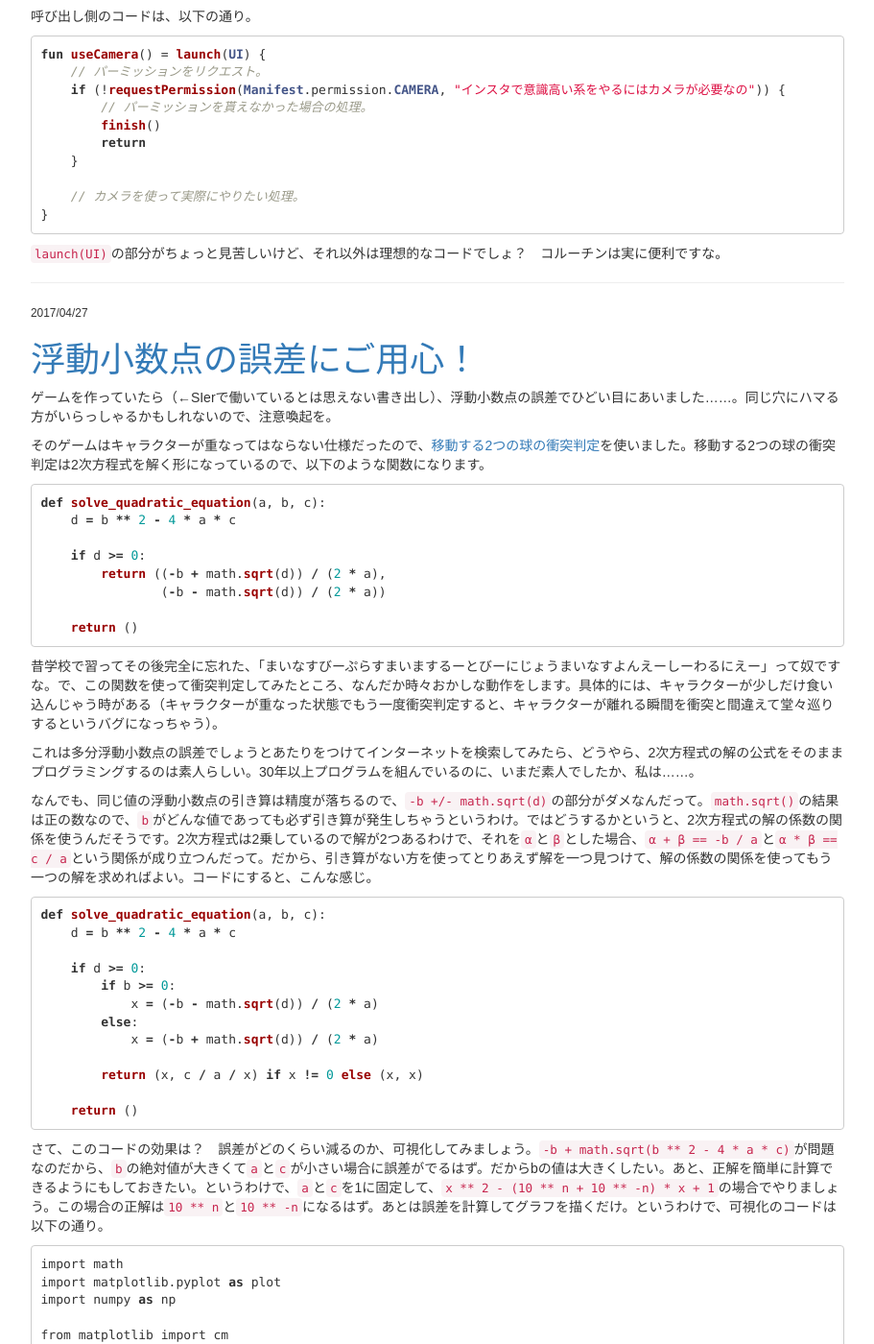
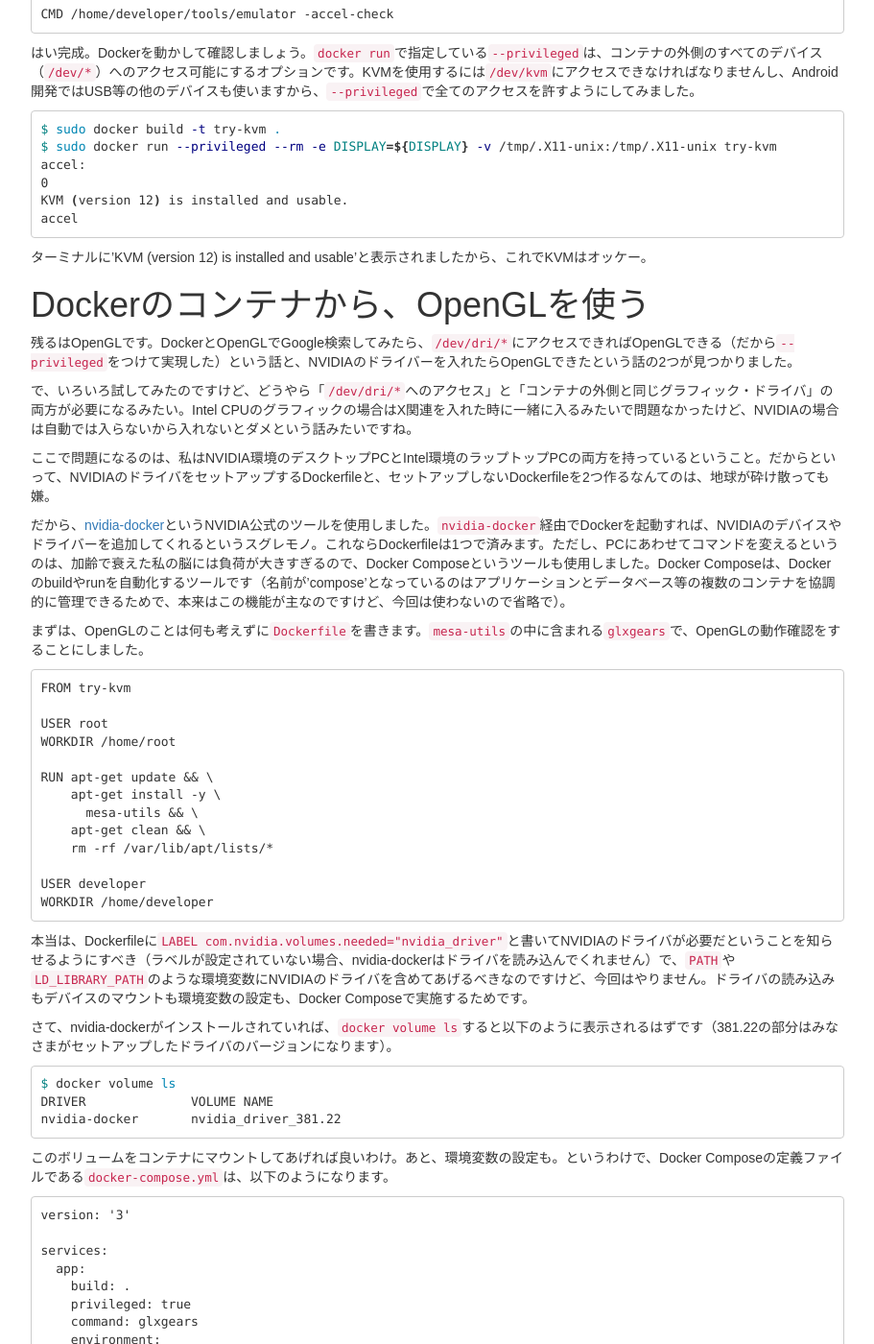
Before and after one commit to tail-island/tail-island.github.io, a Jekyll site: the page built from index.html, in a window 1280 px wide and 1400 px high, scrolled down 3608 px. Shown: the whole window at 96% size, without its empty margins (38-949 px from the left). Built offline with Jekyll 4.4.1, drawn with Linux system fonts in a browser that asks for light colours; the list of posts is cut into pages by our own code; some of the changed text lies outside the part shown.

Commit message:
docker contents is added.

````diff
--- a/_config.yml
+++ b/_config.yml
@@ -5,6 +5,7 @@ email:            rojima1@gmail.com
 url:              https://tail-island.github.io
 github:           tail-island
 twitter_username: tail-island
-plugins:          [jekyll-paginate]
+gems:             [jekyll-paginate]
+plugins_dir:      [jekyll-paginate]
 markdown:         kramdown
 paginate:         3
--- /dev/null
+++ b/_posts/2017-07-11-docker-for-development-container-on-linux.md
@@ -0,0 +1,255 @@
+---
+layout:   "post"
+title:    "今更だけど、Dockerで開発環境を作ってみた"
+category: "programming"
+tags:     ["Docker"]
+---
+
+私は、コンピューターのセットアップが大好きです。だって、プログレス・バーがグングン伸びていって、ログがジャカジャカ表示されて、何もしないで待っているだけなのに「俺は仕事しているぜぇ」って感じることができますからね。
+
+だから、世の中にはびこる仮想化技術には目もくれず、プロジェクトのたびにOSから環境を再セットアップしてきました。でもね、最近はね、Android開発に必要なAndroid Studioさんが「お前の64bitのUbuntuに32bitライブラリをセットアップしろ」と言ってきたり、画像解析に使おうと考えたOpenCVさんが「☓☓ライブラリがあればもっと速くなるからセットアップしようぜ」と言ってきたりして、必要最小限な完璧環境を作るというOSセットアップ職人である私に歯向かってきやがるんですよ。
+
+というわけで、流行りのDockerで開発環境を作って、私のかわいいOSを汚さないようにしてみました。
+
+# Dockerとは?
+
+Dockerとは仮想的なハード・ディスクの中でプログラムを動かす技術である、と考えれば、だいたい合ってます。プログラムや共有ライブラリ（Linuxなら`*.so`、Windowsなら`*.DLL`）はハード・ディスクから読み込まれるわけで、ハード・ディスクをまるごと偽装しちゃえばほぼ別のコンピューターになるというわけ。これなら、仮想ハードウェアの上でOSの起動を待たなければならない一般的な仮想化より、速くて軽そうでしょ？　実際にDockerは、普通にプログラムを起動するのとほとんど変わらない速度で動作します。
+
+もっともこのハード・ディスクを偽装するってのは別に難しくも新しくもない話で、UNIXに大昔から存在している`chroot`というコマンドでも実現できます。`chroot`は別に特別なコマンドではなくて、たとえばArch Linuxのインストールで、インストール先のファイル・システムを`chroot`してインストール後の環境を偽装する際に使われたりしています。
+
+じゃあDockerを使わずに`chroot`を使えばよいのかというとそんなことはなくて、Dockerは、ディスクに加えてネットワークやコンピューター名、ユーザーやグループ等も偽装してくれて、`chroot`より高機能で便利です。あと、仮想的なハードディスクを作るための言語があったり、仮想的なハードディスクの階層化（あなたが作った仮想的なハードディスクに私がファイルを追加したときに、「あなたのハードディスク」と「私が追加したファイルだけが入った差分」という形で管理できる）ができたりします。
+
+# Dockerでのイメージ（仮想ハードディスク）の作り方
+
+Dockerを起動して、手動でファイルを作成したりソフトウェアをセットアップしたりして、その結果をイメージ（Dockerでは仮想ハードディスクをイメージと呼びます）として保存することも可能です。しかし、この方式だと、ソフトウェアのバージョンアップの時とかに同じ作業を何回も実施しなければなりません。その時に作業を間違えないようにするには、手順書を作らなければならなくなってあまりに面倒くさい。
+
+だから、Dockerではイメージを作成するためのスクリプトを提供していて、このスクリプトをDockerfileというファイル（makeコマンドのMakefileからヒントを得た名前だと思う）に書いて、自動でイメージを生成できるようになっています。以下に、Dockerfileの具体例を挙げましょう。このDockerfileは、最新のNode.jsの実行環境を作ってくれます。
+
+```
+FROM ubuntu:16.04
+
+RUN apt-get update && \
+    apt-get install -y \
+      nodejs \
+      npm && \
+    npm install -g n && \  # UbuntuのNode.jsはバージョンが古いので、Node.jsのパッケージのnをインストールして、
+    n stable && \          # nに最新版をセットアップさせます。
+    apt-get purge -y \     # 以降はnがセットアップした環境を使いますから、UbuntuのNode.jsパッケージは消しておきます。
+      nodejs \
+      npm && \
+    apt-get clean && \
+    rm -rf /var/lib/apt/lists/*
+```
+
+これなら確実に同じイメージが作成されますな。手順書も不要ですし。実に素晴らしい！
+
+ただね、Dockerfileって、あまり機能がなくて基本的にシェルに丸投げなんですよ……。上の例で言うと、`RUN`のところはすべてシェルに丸投げです。まぁ、シェル・スクリプトを知っていればすぐに使えるということでもあるわけですけど、落とし穴が多いですから、「[Dockerfileを書くベスト・プラクティス](docs.docker.jp/engine/userguide/eng-image/dockerfile_best-practice.html)」を斜め読みしておいたほうがよいでしょう。
+
+# Dockerで開発環境を作る際に遭遇した課題
+
+で、今回はDockerで開発環境を作ったのですけれど、その際には、以下の3点が課題となりました。
+
+* Dockerのコンテナから、GUIを使う
+* Dockerのコンテナから、KVMを使う
+* Dockerのコンテナから、OpenGLを使う
+
+すべてをCUI（ターミナル）でやるという男前な方法も考えたのですけど、Dockerやろうとした理由の一つであるAndroid Studioは、GUIじゃないと動かないもんね。なのでGUIは必須となります。
+
+あと、Android開発で使用するAndoidのエミュレーターは、Linuxカーネルの仮想化技術であるKVMを使用します。コンテナ型の仮想化であるDockerの上で、従来の仮想化技術であるKVMを使用しなければならないわけで、とても面倒くさそうです。
+
+さらに、Androidのエミュレーターは、画面の描画にOpenGLを使いやがるんですよ。OpenGLはグラフィック・ドライバの機能ですから、Dockerのコンテナの内側にグラフィック・ドライバ相当の環境を用意しなければならないわけで、もうAndroid開発は辞めようかと思うくらいに面倒……。
+
+以下に、この3つの課題の解決方法を述べていきます。
+
+# Dockerのコンテナから、GUIを使う
+
+幸いなことに、私が使用しているLinuxはX Window Systemというクライアント・サーバー型のGUIシステムを使用しています。Xクライアント（ごく普通のGUIプログラム）がXサーバー（Ubuntu16.04の場合はX.Orgファウンデーションが提供するソフトウェア）に描画を依頼したり、イベントを受け取ったりしながら動くシステムですな。というわけで、Dockerのコンテナの中から、外側にあるX Window Systemと通信できればOKというわけ。
+
+で、X Window Systemとの通信手段はいろいろあるんですけど（sshを使ってネットワーク越しなんてものあります。遅いけど）、今回はUNIXドメイン・ソケットがよさそうです。X Window Systemと通信するためのUNIXドメイン・ソケットは`/tmp/.X11-unix/`ディレクトリの下にファイルとして存在していますから、`/tmp/.X11-unix`ディレクトリをDockerコンテナと共有すれば大丈夫そう。Dockerにはコンテナ外のディレクトリやファイルをマウントする機能がありますから、これを使いましょう。
+
+以上、方針が定まりましたので、Dockerfileを作成します。以下のDockerfileの中でユーザーを作成しているのは、X Window Systemはセキュリティ上の理由でroot（WindowsでのAdministrator）ユーザーからの実行を認めていないためです。
+
+```
+FROM ubuntu:16.04
+
+RUN apt-get update && \
+    apt-cache search x11 && \
+    apt-get install -y x11-apps && \
+    apt-get clean && \
+    rm -rf /var/lib/apt/lists/*
+
+RUN groupadd --gid 1000 developer && \
+    useradd  --uid 1000 --gid 1000 --groups sudo --create-home --shell /bin/bash developer && \
+    echo 'developer:P@ssw0rd' | chpasswd
+
+USER developer
+WORKDIR /home/developer
+
+CMD xeyes
+```
+
+Dockerfileを元に`docker build`してイメージを作成し、`docker run`してコンテナを実行します。`docker run`のオプションの`--rm`は、起動したプログラムが終了したらコンテナを削除するようにとの指示で、`-e DISPLAY=${DISPLAY}`は環境変数を通じて使用するX Window Systemのサーバーの指定で、`-v /tmp/.X11-unix:/tmp/.X11-unix`はファイル（X Windows SystemのUNIXドメイン・ソケット）の共有です。
+
+```bash
+$ sudo docker build -t try-gui .
+$ sudo docker run --rm -e DISPLAY=${DISPLAY} -v /tmp/.X11-unix:/tmp/.X11-unix try-gui
+```
+
+はい、目玉が表示されました。これでDockerでGUIはオッケー。
+
+![xeyes](/images/2017-07-11/xeyes.png)
+
+ちなみに、xeyesにはGUIから終了させる手段がありません……。が、実はDockerは環境を偽装して普通にプロセスを動かしているだけですから、外側から`ps`で見えますし、普通に`kill`で終了できるのでご安心を。
+
+```bash
+$ ps -afe | grep xeyes
+ryo       8727  8710  0 11:35 ?        00:00:00 /bin/sh -c xeyes
+ryo       8776  8727  0 11:35 ?        00:00:00 xeyes
+ryo       8802 22749  0 11:35 pts/19   00:00:00 grep --color=auto xeyes
+$ kill -9 8776
+```
+
+Dockerのユーザーは名前を偽装しているだけで、コンテナの外側ではuidが同じ外側のユーザー（上の例ではryo）になっています。この程度の偽装でよいのですから、そりゃ、Dockerは軽いわけですな。
+
+# Dockerのコンテナから、KVMを使う
+
+KVMをセットアップするのは、Dockerの外側、ホストOSの側です。Dockerのことは忘れて、まずは普通にKVMをセットアップしました。
+
+Dockerfileの中では、KVMを使えるようにするために、ユーザーをkvmグループに追加しておきます。その上で今回は、AndroidのSDK Toolsをダウンロードして、`emulator -accel-check`で本当にKVMを使えるか確認することにしました。
+
+```
+FROM try-gui
+
+USER root
+WORKDIR /home/root
+
+RUN apt-get update && \
+    apt-get install -y \
+      unzip \
+      wget && \
+    apt-get clean && \
+    rm -rf /var/lib/apt/lists/*
+
+RUN groupadd --gid 130 kvm && \
+    gpasswd --add developer kvm
+
+USER developer
+WORKDIR /home/developer
+
+RUN wget -O sdk-tools.zip https://dl.google.com/android/repository/sdk-tools-linux-3859397.zip && \
+    unzip sdk-tools.zip && \
+    rm sdk-tools.zip
+
+CMD /home/developer/tools/emulator -accel-check
+```
+
+はい完成。Dockerを動かして確認しましょう。`docker run`で指定している`--privileged`は、コンテナの外側のすべてのデバイス（`/dev/*`）へのアクセス可能にするオプションです。KVMを使用するには`/dev/kvm`にアクセスできなければなりませんし、Android開発ではUSB等の他のデバイスも使いますから、`--privileged`で全てのアクセスを許すようにしてみました。
+
+```bash
+$ sudo docker build -t try-kvm .
+$ sudo docker run --privileged --rm -e DISPLAY=${DISPLAY} -v /tmp/.X11-unix:/tmp/.X11-unix try-kvm
+accel:
+0
+KVM (version 12) is installed and usable.
+accel
+```
+
+ターミナルに'KVM (version 12) is installed and usable'と表示されましたから、これでKVMはオッケー。
+
+# Dockerのコンテナから、OpenGLを使う
+
+残るはOpenGLです。DockerとOpenGLでGoogle検索してみたら、`/dev/dri/*`にアクセスできればOpenGLできる（だから`--privileged`をつけて実現した）という話と、NVIDIAのドライバーを入れたらOpenGLできたという話の2つが見つかりました。
+
+で、いろいろ試してみたのですけど、どうやら「`/dev/dri/*`へのアクセス」と「コンテナの外側と同じグラフィック・ドライバ」の両方が必要になるみたい。Intel CPUのグラフィックの場合はX関連を入れた時に一緒に入るみたいで問題なかったけど、NVIDIAの場合は自動では入らないから入れないとダメという話みたいですね。
+
+ここで問題になるのは、私はNVIDIA環境のデスクトップPCとIntel環境のラップトップPCの両方を持っているということ。だからといって、NVIDIAのドライバをセットアップするDockerfileと、セットアップしないDockerfileを2つ作るなんてのは、地球が砕け散っても嫌。
+
+だから、[nvidia-docker](https://github.com/NVIDIA/nvidia-docker)というNVIDIA公式のツールを使用しました。`nvidia-docker`経由でDockerを起動すれば、NVIDIAのデバイスやドライバーを追加してくれるというスグレモノ。これならDockerfileは1つで済みます。ただし、PCにあわせてコマンドを変えるというのは、加齢で衰えた私の脳には負荷が大きすぎるので、Docker Composeというツールも使用しました。Docker Composeは、Dockerのbuildやrunを自動化するツールです（名前が'compose'となっているのはアプリケーションとデータベース等の複数のコンテナを協調的に管理できるためで、本来はこの機能が主なのですけど、今回は使わないので省略で）。
+
+まずは、OpenGLのことは何も考えずに`Dockerfile`を書きます。`mesa-utils`の中に含まれる`glxgears`で、OpenGLの動作確認をすることにしました。
+
+```
+FROM try-kvm
+
+USER root
+WORKDIR /home/root
+
+RUN apt-get update && \
+    apt-get install -y \
+      mesa-utils && \
+    apt-get clean && \
+    rm -rf /var/lib/apt/lists/*
+
+USER developer
+WORKDIR /home/developer
+```
+
+本当は、Dockerfileに`LABEL com.nvidia.volumes.needed="nvidia_driver"`と書いてNVIDIAのドライバが必要だということを知らせるようにすべき（ラベルが設定されていない場合、nvidia-dockerはドライバを読み込んでくれません）で、`PATH`や`LD_LIBRARY_PATH`のような環境変数にNVIDIAのドライバを含めてあげるべきなのですけど、今回はやりません。ドライバの読み込みもデバイスのマウントも環境変数の設定も、Docker Composeで実施するためです。
+
+さて、nvidia-dockerがインストールされていれば、`docker volume ls`すると以下のように表示されるはずです（381.22の部分はみなさまがセットアップしたドライバのバージョンになります）。
+
+```bash
+$ docker volume ls
+DRIVER              VOLUME NAME
+nvidia-docker       nvidia_driver_381.22
+```
+
+このボリュームをコンテナにマウントしてあげれば良いわけ。あと、環境変数の設定も。というわけで、Docker Composeの定義ファイルである`docker-compose.yml`は、以下のようになります。
+
+```
+version: '3'
+
+services:
+  app:
+    build: .
+    privileged: true
+    command: glxgears
+    environment:
+      - DISPLAY=${DISPLAY}
+      - PATH=/usr/local/nvidia/bin:/usr/local/sbin:/usr/local/bin:/usr/sbin:/usr/bin:/sbin:/bin
+      - LD_LIBRARY_PATH=/usr/local/nvidia/lib64
+    volumes:
+      - /tmp/.X11-unix:/tmp/.X11-unix
+      - nvidia_driver_381.22:/usr/local/nvidia
+
+volumes:
+  nvidia_driver_381.22:
+    external: true
+```
+
+Docker Composeでビルドしたり実行したりする方法は以下の通り。
+
+```bash
+$ docker-compose build
+$ docker-compose up
+```
+
+これで、NVIDIA環境で、OpenGLを使う`glxgears`が表示されました。
+
+![glxgears](/images/2017-07-11/glxgears.png)
+
+Intel環境の場合は、以下のような`docker-compose.yml`にすれば大丈夫。
+
+```
+version: '3'
+
+services:
+  app:
+    build: .
+    privileged: true
+    command: glxgears
+    environment:
+      - DISPLAY=${DISPLAY}
+    volumes:
+      - /tmp/.X11-unix:/tmp/.X11-unix
+```
+
+結果として`docker-compose.yml`が複数存在してしまうことになりますけど、ソースコード管理システム上では`docker-compose-nvidia.yml`と`docker-compose-intel.yml`の2つを作成して、実際の環境上では`ln -s docker-compose-nvidia.yml docker-compose.yml`か`ln -s docker-compoe-intel.yml docker-compose.yml`することで対応すればオッケー。
+
+# それはそれとして、Android Studioは……
+
+よっしゃこれでAndroid開発できる……はずだったのですけど、Android StudioってGUIで初期設定しなければならないので、Dockerfileだけではセットアップできないんですよね。なので、長い時間をかけて手動でセットアップして、`docker commit`しましたよ。なんだよ、Docker使う意味無いじゃん……。コマンド・ラインからセットアップできないソフトウェアは禁止っていう法律ができないかなぁ。
+
+# というわけで
+
+私が使用しているプログラミング言語はClojureとNode.jsとPythonなので、それぞれのプログラミング用の[Dockerfileとdocker-compose](http://github.com/tail-island/docker-container)を作成しました。MatLabとCaffe関連以外のすべての機能をコンパイルするOpenCVとコンパイル・オプション関連の警告が出ないTensorFlowを組み込んだ[python-cuda](http://github.com/tail-island/docker-container/tree/master/python-cuda)は、とても大変で面白かったです。もしよろしければ、皆様がDockerするときの参考にしてみてください。
--- a/docker-compose.yml
+++ b/docker-compose.yml
@@ -1,8 +1,9 @@
 version: '3'
+
 services:
   app:
-    image: jekyll/jekyll
-    command: jekyll serve
+    image: jekyll/jekyll:pages
+    command: jekyll serve --watch --incremental
     ports:
       - 4000:4000
     volumes:
````
Also changed, not shown: images/2017-07-11/glxgears.png (added), images/2017-07-11/xeyes.png (added), 1 other file.
